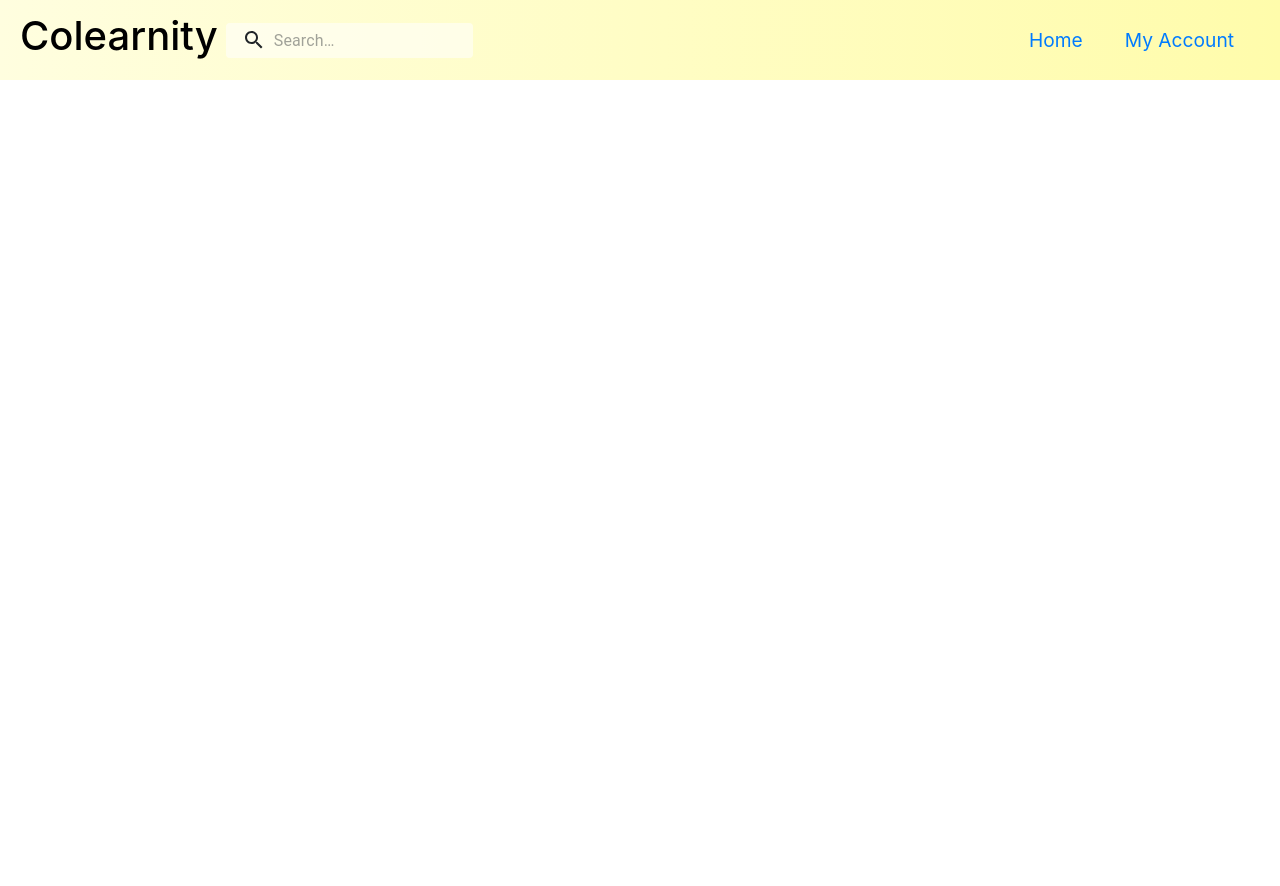
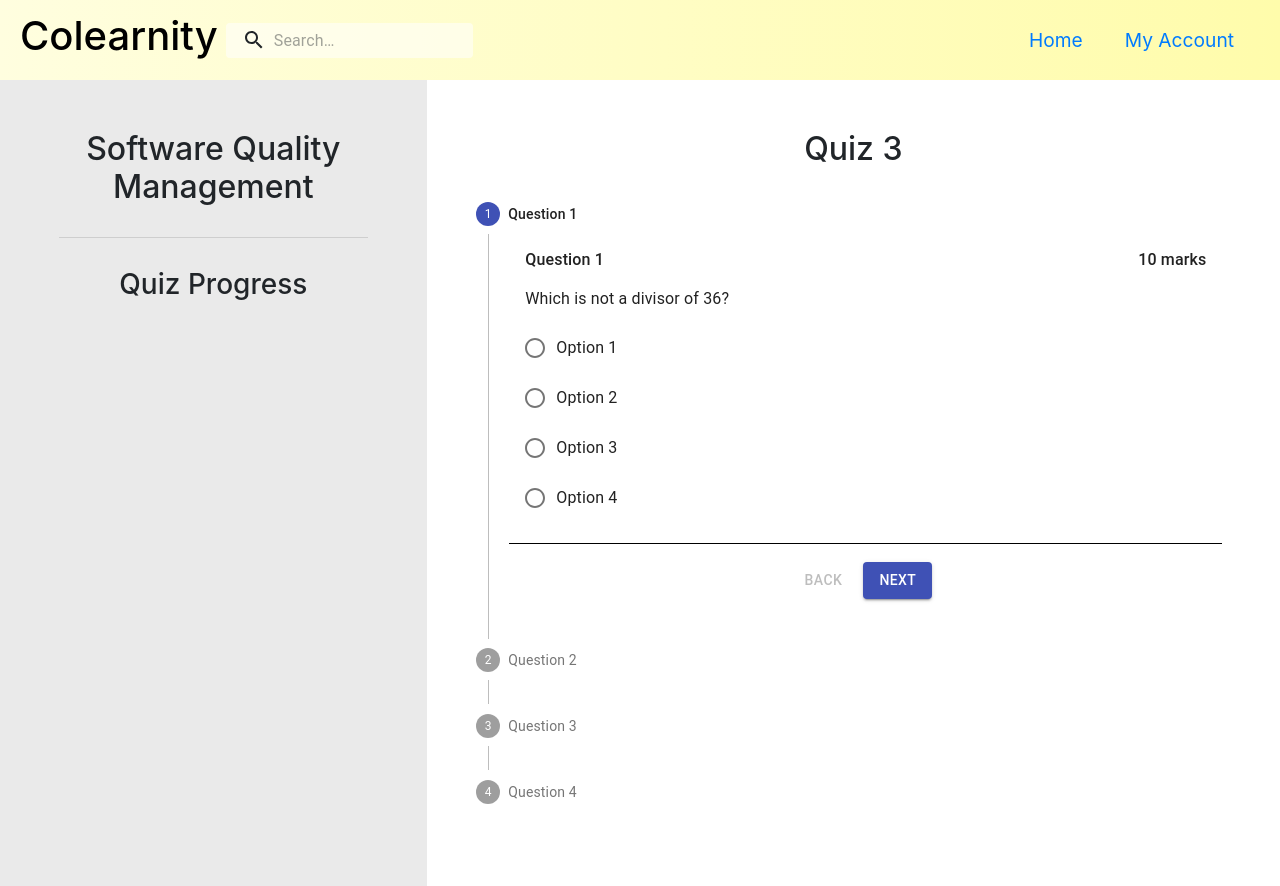
Before and after one commit to lisasgoh/CZ3002-Colearnity, a React (Create React App) app in the folder frontend/: page /takequizpage in a window 1280 px wide. Before the commit the page ends 800 px from the top, so only its background shows below. Built offline with nearby package versions, Linux system fonts and the light colour scheme.

Commit message:
added take quiz page

```diff
--- a/frontend/src/App.js
+++ b/frontend/src/App.js
@@ -1,7 +1,8 @@
 import React from "react";
 import Navbar from "./components/Navbar/Navbar";
+import "./App.css";
 
-import "./App.css";
+import {BrowserRouter, Route} from 'react-router-dom';
 import StudentHomePage from "./container/StudentHomePage/StudentHomePage";
 import LandingPage from "./container/LandingPage/LandingPage"
 import SignupPage from "./container/Login/SignupPage";
@@ -9,7 +10,9 @@ import LoginPage from "./container/Login/LoginPage";
 import StudentProfilePage from "./container/StudentProfilePage/StudentProfilePage";
 import CreatePost from "./container/CreatePost/CreatePost";
 import ForumPage from "./container/ForumPage/ForumPage";
-import {BrowserRouter, Route} from 'react-router-dom';
+import ReviewQuizPage from "./container/ReviewQuizPage/ReviewQuizPage";
+import TakeQuizPage from "./container/TakeQuizPage/TakeQuizPage";
+
 function App() {
   return (
     <BrowserRouter>
@@ -22,6 +25,8 @@ function App() {
         <Route path="/profilepage" exact component = {StudentProfilePage}/>
         <Route path="/createpost" exact component = {CreatePost}/>
         <Route path="/forumpage" exact component = {ForumPage}/>
+        <Route path="/reviewquizpage" exact component = {ReviewQuizPage}/>
+        <Route path="/takequizpage" exact component = {TakeQuizPage}/>
       </div>
     </BrowserRouter>
   );
--- a/frontend/src/components/QuizQns/QuizQns.css
+++ b/frontend/src/components/QuizQns/QuizQns.css
@@ -3,11 +3,13 @@
     padding: 1em;
     margin-bottom: 10px;
     border-bottom: solid black 1px;
+    text-align: left;
 }
 
 .qnsheader {
     display: flex;
     justify-content: space-between;
+    margin-bottom: 10px;
 }
 
 .h6 {
--- a/frontend/src/components/QuizQns/QuizQns.js
+++ b/frontend/src/components/QuizQns/QuizQns.js
@@ -23,7 +23,7 @@ export default function QuizQns(props) {
   return (
     <div className="question">
       <div className="qnsheader">
-        <h6>Question no. {props.qnNum}</h6>
+        <h6>Question {props.qnNum}</h6>
         <h6>{props.qnWeightage} marks</h6>
       </div>
 
--- a/frontend/src/container/LandingPage/LandingPage.js
+++ b/frontend/src/container/LandingPage/LandingPage.js
@@ -27,6 +27,16 @@ class LandingPage extends Component {
                             <Button>Forum Page</Button>
                         </Link>
                     </div>
+                    <div className="ls-btn">
+                        <Link to="/reviewquizpage">
+                            <Button>Review Quiz Page</Button>
+                        </Link>
+                    </div>
+                    <div className="ls-btn">
+                        <Link to="/takequizpage">
+                            <Button>Take Quiz Page</Button>
+                        </Link>
+                    </div>
                 </div>
         );
     }
--- /dev/null
+++ b/frontend/src/container/TakeQuizPage/TakeQuizPage.css
@@ -0,0 +1,42 @@
+.takequizpage {
+    display: grid;
+    text-align: center;
+    grid-template-columns: 2fr 4fr;
+}
+
+.takequizpage .leftsection {
+    padding: 50px 10%;
+    background-color: #eaeaea;
+}
+
+.takequizpage .leftsection h2 {
+        margin-bottom: 30px;
+}
+
+.takequizpage .leftsection h3 {
+margin-top: 30px;
+}
+
+.takequizpage .quizzes {
+    display: flex;
+    flex-wrap: wrap;
+    justify-content: space-evenly;
+    margin-top: 5%;
+}
+
+.takequizpage .rightsection {
+    padding: 50px 3%;
+    align-items: center;
+    justify-content: center;
+}
+
+.takequizpage .rightsection .topbar {
+    text-align: center;
+}
+
+.takequizpage .rightsection .topbar h6 {
+    display: inline-block;
+    padding: 10px;
+    margin: 5px 0;
+    border-radius: 5px;
+}
--- /dev/null
+++ b/frontend/src/container/TakeQuizPage/TakeQuizPage.js
@@ -0,0 +1,165 @@
+import React, { Component } from 'react';
+import QuizQns from "../../components/QuizQns/QuizQns";
+import Button from "@material-ui/core/Button";
+import Divider from "@material-ui/core/Divider";
+import { makeStyles } from '@material-ui/core/styles';
+import Stepper from '@material-ui/core/Stepper';
+import Step from '@material-ui/core/Step';
+import StepButton from '@material-ui/core/StepButton';
+import StepContent from '@material-ui/core/StepContent';
+import Paper from '@material-ui/core/Paper';
+import Typography from '@material-ui/core/Typography';
+import './TakeQuizPage.css';
+
+const useStyles = makeStyles((theme) => ({
+    root: {
+      width: '100%',
+    },
+    button: {
+      marginTop: theme.spacing(1),
+      marginRight: theme.spacing(1),
+    },
+    actionsContainer: {
+      marginBottom: theme.spacing(2),
+    },
+    resetContainer: {
+      padding: theme.spacing(3),
+    },
+}));
+
+function getSteps() {
+    return ['Question 1', 'Question 2', 'Question 3', 'Question 4'];
+}
+
+function getStepContent(step) {
+    switch (step) {
+      case 0:
+        return <QuizQns qnNum="1" qnWeightage="10" />;
+      case 1:
+        return <QuizQns qnNum="2" qnWeightage="10" />;
+      case 2:
+        return <QuizQns qnNum="3" qnWeightage="10" />;
+      case 3:
+        return <QuizQns qnNum="4" qnWeightage="10" />;
+      default:
+        return 'Unknown step';
+    }
+  }
+
+export default function TakeQuizPage() {
+    // constructor(props) {
+    //     super();
+    //     this.setActiveStep = { activeStep: '0' };
+    // }
+
+    const classes = useStyles();
+    const [activeStep, setActiveStep] = React.useState(0);
+    const [completed, setCompleted] = React.useState({});
+    const steps = getSteps();
+
+    const totalSteps = () => {
+        return steps.length;
+    };
+
+    const completedSteps = () => {
+        return Object.keys(completed).length;
+    };
+
+    const isLastStep = () => {
+        return activeStep === totalSteps() - 1;
+    };
+
+    const allStepsCompleted = () => {
+        return completedSteps() === totalSteps();
+    };
+
+    const handleNext = () => {
+        const newActiveStep =
+            isLastStep() && !allStepsCompleted()
+                ? // It's the last step, but not all steps have been completed,
+                // find the first step that has been completed
+                steps.findIndex((step, i) => !(i in completed))
+                : activeStep + 1;
+        setActiveStep(newActiveStep);
+    };
+
+    const handleBack = () => {
+        setActiveStep((prevActiveStep) => prevActiveStep - 1);
+    };
+
+    const handleStep = (step) => () => {
+        setActiveStep(step);
+    };
+
+    const handleComplete = () => {
+        const newCompleted = completed;
+        newCompleted[activeStep] = true;
+        setCompleted(newCompleted);
+        handleNext();
+    };
+
+        return (
+            <div className="takequizpage">
+                <div className="leftsection">
+                    <h2>Software Quality Management</h2>
+                    <Divider variant="middle" />
+
+                    <h3>Quiz Progress</h3>
+
+                </div>
+
+                <div className="rightsection">
+                    <div className="topbar">
+                        <h2>Quiz 3</h2>
+                    </div>
+                    <div className={classes.root}>
+                        <Stepper nonLinear activeStep={activeStep} orientation="vertical">
+                            {steps.map((label, index) => (
+                                <Step key={label}>
+                                    <StepButton onClick={handleStep(index)} completed={completed[index]}>
+                                        {label}
+                                    </StepButton>
+                                    <StepContent>
+                                        <Typography>{getStepContent(index)}</Typography>
+                                        <div className={classes.actionsContainer}>
+                                            <div>
+                                            <Button
+                                                disabled={activeStep === 0}
+                                                onClick={handleBack}
+                                                className={classes.button}
+                                            >
+                                                Back
+                                            </Button>
+                                            <Button
+                                                variant="contained"
+                                                color="primary"
+                                                onClick={handleNext}
+                                                className={classes.button}
+                                            >
+                                                {activeStep === steps.length - 1 ? 'Submit' : 'Next'}
+                                            </Button>
+                                            </div>
+                                        </div>
+                                    </StepContent>
+                                </Step>
+                            ))}
+                        </Stepper>
+                        {activeStep === steps.length && (
+                            <Paper square elevation={0} className={classes.resetContainer}>
+                            {/* <Typography>All steps completed - you&apos;re finished</Typography>
+                            <Button onClick={handleReset} className={classes.button}>
+                                Reset
+                            </Button> */}
+                            </Paper>
+                        )}
+                    </div>
+
+
+                    {/* <Button>Submit</Button> */}
+                </div>
+            </div>
+        )
+    // }
+}
+
+// export default withStyles(useStyles) (TakeQuizPage);
```
